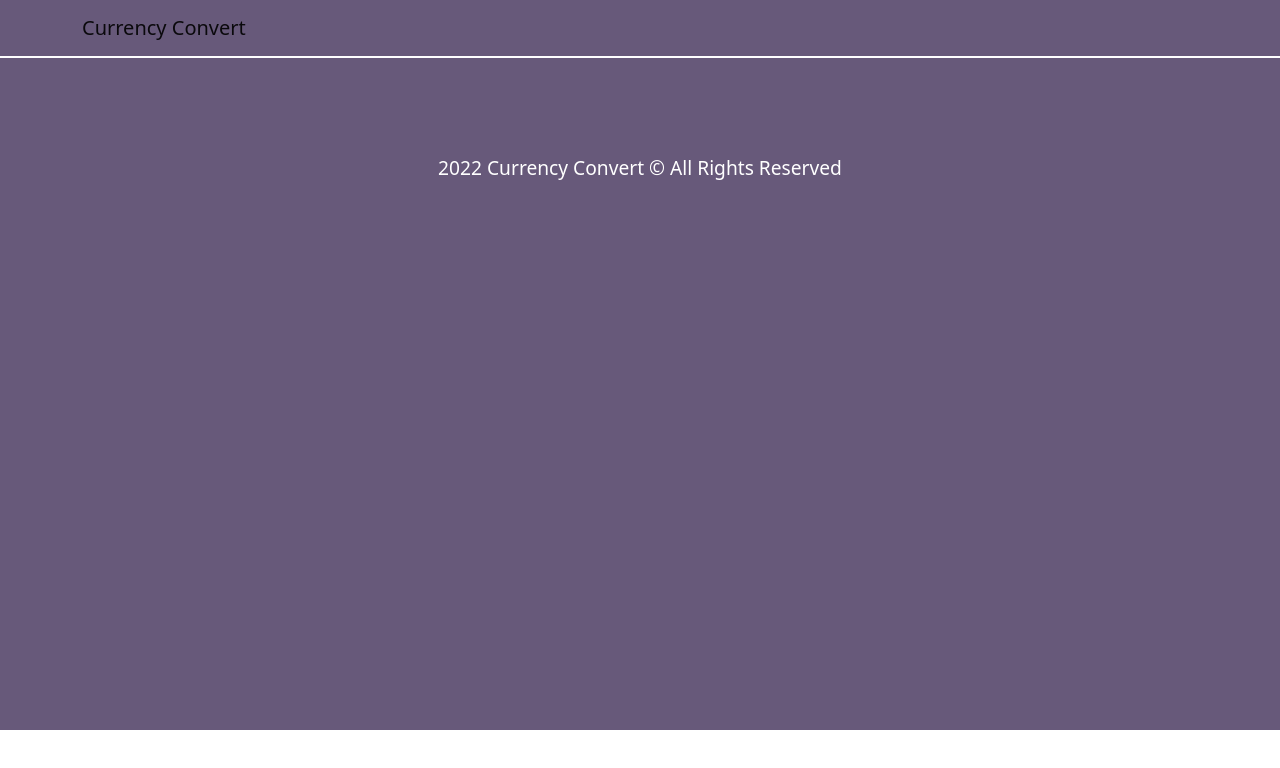
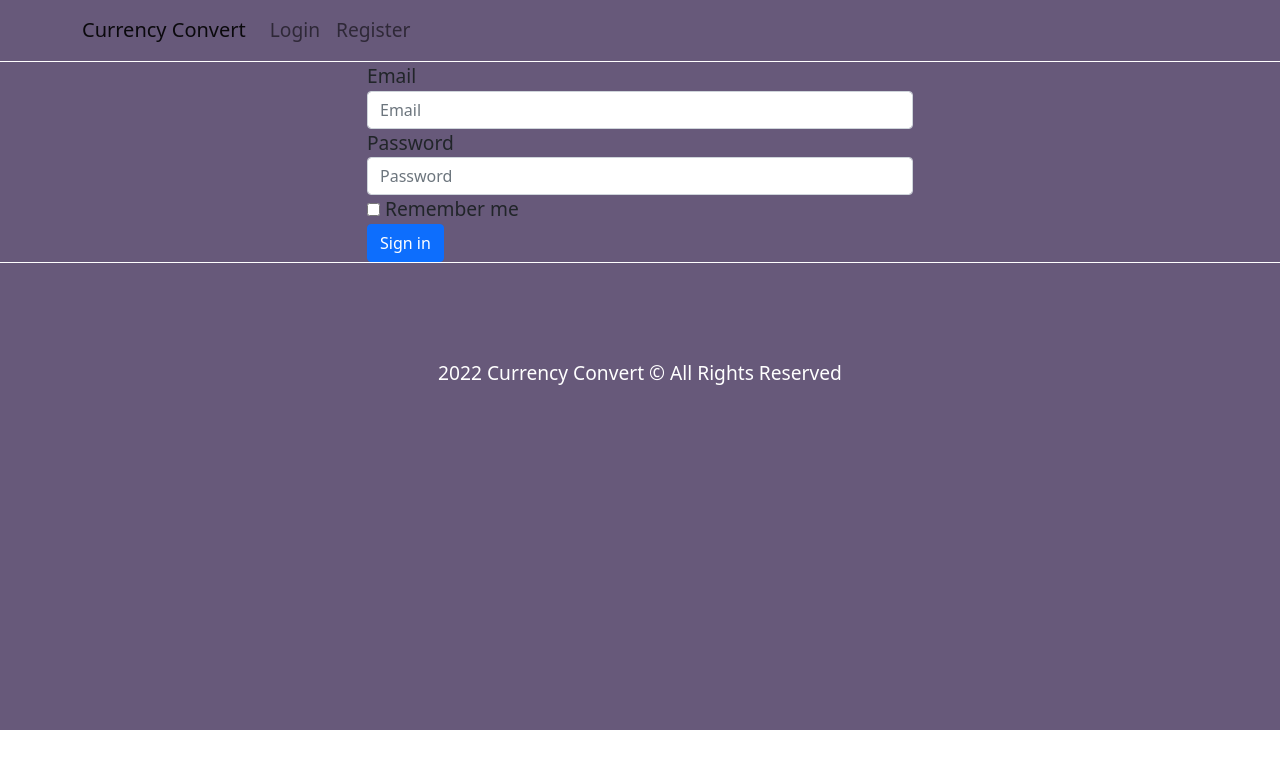
Before and after one commit to sdoonan776/currency-convert, a React (Create React App) app: page /login in a window 1280 px wide. Shown: the top 768 px of the page. Built offline with nearby package versions, Linux system fonts and the light colour scheme.

Commit message:
:add jwt token packages

```diff
--- /dev/null
+++ b/api/auth.ts
@@ -0,0 +1 @@
+import { expressjwt, ExpressJwtRequest } from 'express-jwt';
--- /dev/null
+++ b/api/users.ts
@@ -0,0 +1 @@
+import Express from 'express';
--- a/package.json
+++ b/package.json
@@ -13,6 +13,8 @@
     "@types/react-dom": "^18.0.6",
     "axios": "^0.27.2",
     "bootstrap": "^5.1.3",
+    "express": "^4.18.2",
+    "express-jwt": "^8.4.1",
     "react": "^18.2.0",
     "react-bootstrap": "^2.4.0",
     "react-dom": "^18.2.0",
--- a/src/components/Header.tsx
+++ b/src/components/Header.tsx
@@ -12,13 +12,13 @@ function Header(): ReactElement {
                 <Navbar expand="lg">
                     <Container>
                         <Navbar.Brand href="/">Currency Convert</Navbar.Brand>
-                        {/*<Navbar.Toggle aria-controls="basic-navbar-nav" />*/}
-                        {/*<Navbar.Collapse id="basic-navbar-nav">*/}
-                        {/*    <Nav className="me-auto">*/}
-                        {/*        <Nav.Link href="/login">Login</Nav.Link>*/}
-                        {/*        <Nav.Link href="/register">Register</Nav.Link>*/}
-                        {/*    </Nav>*/}
-                        {/*</Navbar.Collapse>*/}
+                        <Navbar.Toggle aria-controls="basic-navbar-nav" />
+                        <Navbar.Collapse id="basic-navbar-nav">
+                           <Nav className="me-auto">
+                               <Nav.Link href="/login">Login</Nav.Link>
+                               <Nav.Link href="/register">Register</Nav.Link>
+                           </Nav>
+                        </Navbar.Collapse>
                     </Container>
                 </Navbar>
             </header>
--- a/src/pages/login.tsx
+++ b/src/pages/login.tsx
@@ -1,11 +1,31 @@
 import React, {ReactElement} from 'react';
 import HeroBanner from "../components/HeroBanner";
 import CurrencyConverter from "../components/CurrencyConverter";
+import { Col, Container, Row } from 'react-bootstrap';
 
 function Login (): ReactElement {
     return (
         <>
-
+            <Container>
+                <Row>
+                    <Col style={{margin: 'auto'}} xl={6}>
+                        <form action="" method="post">
+                            <div className="form-group">
+                                <label htmlFor="inputEmail">Email</label>
+                                <input type="email" className="form-control" id="inputEmail" placeholder="Email" />
+                            </div>
+                            <div className="form-group">
+                                <label htmlFor="inputPassword">Password</label>
+                                <input type="password" className="form-control" id="inputPassword" placeholder="Password" />
+                            </div>
+                            <div className="form-group">
+                                <label className="form-check-label"><input type="checkbox" /> Remember me</label>
+                            </div>
+                            <button type="submit" className="btn btn-primary">Sign in</button>
+                        </form>
+                    </Col>
+                </Row>
+            </Container>
         </>
     );
 };
```
Also changed, not shown: 1 other file (tests, documents, lock files or other folders).
